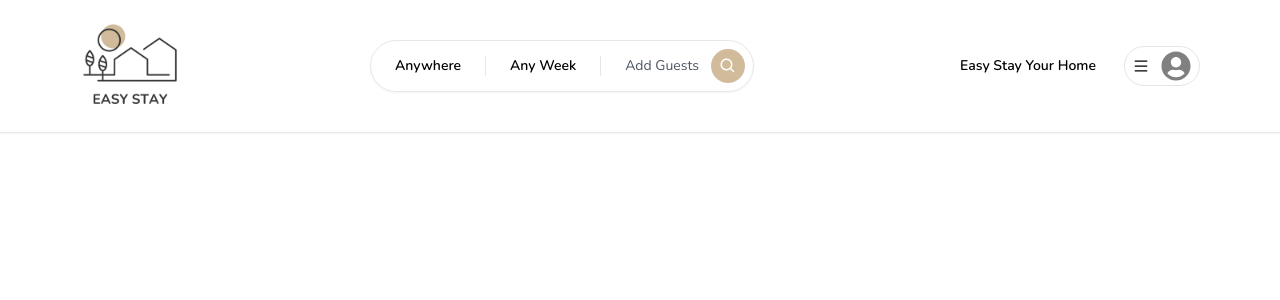
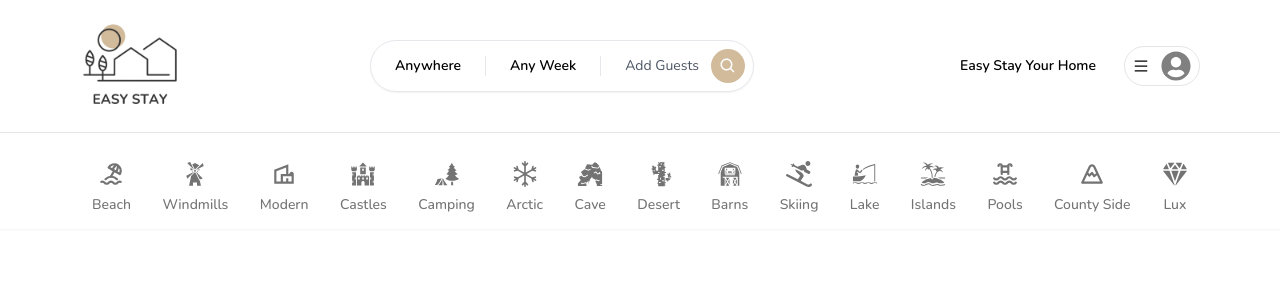
Before and after one commit to anurag12sharma/EasyStay-Online-Accomodation-Booking-System, a Next.js app in the folder easy-stay/: page / in a window 1280 px wide. Shown: the top 300 px of the page. Built offline with nearby package versions, Linux system fonts and the light colour scheme; no server answers.

Commit message:
added the category ui

```diff
--- /dev/null
+++ b/easy-stay/app/components/CategoryBox.tsx
@@ -0,0 +1,71 @@
+'use client';
+
+import {useRouter, useSearchParams } from 'next/navigation';
+import React, { useCallback } from 'react'
+import { IconType } from 'react-icons';
+import qs from 'query-string';
+
+interface CategoryBoxProps{
+    icon: IconType
+    label: string;
+    selected?: boolean;
+}
+
+const CategoryBox:React.FC<CategoryBoxProps> = ({
+    icon: Icon,
+    label,
+    selected
+}) => {
+    const router = useRouter();
+    const params = useSearchParams();
+
+    const handleClick = useCallback(()=>{
+        let currentQuery= {};
+
+        if (params){
+            currentQuery = qs.parse(params.toString());
+        }
+
+        const updatedQuery: any = {
+            ...currentQuery,
+            category: label
+        }
+
+        if(params?.get('category')===label){
+            delete updatedQuery.category;
+        }
+
+        const url = qs.stringifyUrl({
+            url: '/',
+            query: updatedQuery
+        }, {skipNull: true});
+
+        router.push(url);
+    },[label, params, router])
+  return (
+    <div
+        onClick={handleClick}
+        className={`
+        flex
+        flex-col
+        items-center
+        justify-center
+        gap-2
+        p-3
+        border-b-2
+        hover:text-neutral-800
+        transition
+        cursor-pointer
+        ${selected?'border-b-neutral-800':'border-transparent'}
+        ${selected?'text-neutral-800':'text-neutral-500'}
+        `}
+    >
+        <Icon size={26}/>
+        <div className='font-medium text-sm'>
+            {label}
+        </div>
+    </div>
+  );
+}
+
+export default CategoryBox;
--- a/easy-stay/app/components/modals/LoginModal.tsx
+++ b/easy-stay/app/components/modals/LoginModal.tsx
@@ -28,8 +28,8 @@
     formState: { errors },
   } = useForm<FieldValues>({
     defaultValues: {
-      email: "",
-      password: "",
+      email: '',
+      password: '',
     },
   });
 
--- /dev/null
+++ b/easy-stay/app/components/navbar/Categories.tsx
@@ -0,0 +1,126 @@
+'use client';
+import React from 'react'
+import Container from '../Container';
+import { TbBeach, TbMountain, TbPool } from 'react-icons/tb';
+import { GiBarn, GiBoatFishing, GiCactus, GiCastle, GiCaveEntrance, GiForestCamp, GiIsland, GiWindmill } from 'react-icons/gi';
+import { MdOutlineVilla } from 'react-icons/md';
+import CategoryBox from '../CategoryBox';
+import { usePathname, useSearchParams } from 'next/navigation';
+import { BsSnow } from 'react-icons/bs';
+import { FaSkiing } from 'react-icons/fa';
+import { IoDiamond } from 'react-icons/io5';
+
+export const categories = [
+    {
+        label: 'Beach',
+        icon: TbBeach,
+        description: 'This property is close to the beach!'
+    },
+    {
+        label: 'Windmills',
+        icon: GiWindmill,
+        description: 'This property has windmills!'
+    },
+    {
+        label: 'Modern',
+        icon: MdOutlineVilla,
+        description: 'This property is modern!'
+    },
+    {
+        label: 'Castles',
+        icon: GiCastle,
+        description: 'This property is in a castle!'
+    },
+    {
+        label: 'Camping',
+        icon: GiForestCamp,
+        description: 'This property has camping activities!'
+    },
+    {
+        label: 'Arctic',
+        icon: BsSnow,
+        description: 'This property has snow!'
+    },
+    {
+        label: 'Cave',
+        icon: GiCaveEntrance,
+        description: 'This property is in a cave!'
+    },
+    {
+        label: 'Desert',
+        icon: GiCactus,
+        description: 'This property is in the desert!'
+    },
+    {
+        label: 'Barns',
+        icon: GiBarn,
+        description: 'This property is in the barn!'
+    },
+    {
+        label: 'Skiing',
+        icon: FaSkiing,
+        description: 'This property has skiing activities!'
+    },
+    {
+        label: 'Lake',
+        icon: GiBoatFishing,
+        description: 'This property is close to a lake!'
+    },
+    {
+        label: 'Islands',
+        icon: GiIsland,
+        description: 'This property is on a island!'
+    },
+    {
+        label: 'Pools',
+        icon: TbPool,
+        description: 'This property has a pool!'
+    },
+    {
+        label: 'County Side',
+        icon: TbMountain,
+        description: 'This property is in the countryside!'
+    },
+    {
+        label: 'Lux',
+        icon: IoDiamond,
+        description: 'This property is luxurious!'
+    }
+]
+
+const Categories = () => {
+    const params = useSearchParams();
+    const category = params?.get('category');
+    const pathname = usePathname();
+
+    const isMainPage = pathname === '/';
+
+    if (!isMainPage){
+        return null;
+    }
+  return (
+    <Container>
+        <div
+            className='
+                pt-4
+                flex
+                flex-row
+                items-center
+                justify-between
+                overflow-x-auto
+            '
+        >
+            {categories.map((item)=>(
+                <CategoryBox
+                    key={item.label}
+                    label={item.label}
+                    selected={category === item.label}
+                    icon={item.icon}
+                />
+            ))}
+        </div>
+    </Container>
+  );
+}
+
+export default Categories;
--- a/easy-stay/app/components/navbar/Logo.tsx
+++ b/easy-stay/app/components/navbar/Logo.tsx
@@ -7,6 +7,7 @@
 
     return(
         <Image
+            onClick={()=>router.push('/')}
             alt="Logo"
             className="hidden md:block cursor-pointer"
             height="100"
--- a/easy-stay/app/components/navbar/Navbar.tsx
+++ b/easy-stay/app/components/navbar/Navbar.tsx
@@ -6,6 +6,7 @@
 import Search from './Search';
 import UserMenu from './UserMenu';
 import { SafeUser } from '@/app/types';
+import Categories from './Categories';
 
 interface NavbarProps {
   currentUser?: SafeUser | null;
@@ -32,6 +33,7 @@
                 </div>
             </Container >
         </div>
+        <Categories/>
     </div>
   )
 }
--- a/easy-stay/app/components/navbar/UserMenu.tsx
+++ b/easy-stay/app/components/navbar/UserMenu.tsx
@@ -21,9 +21,6 @@
   const toggleOpen = useCallback(() => {
     setIsOpen((value) => !value);
   }, []);
-
-  console.log("Hello");
-  console.log(currentUser)
   return (
     <div className="relative">
       <div className="flex flex-row items-center gap-3">
--- /dev/null
+++ b/package.json
@@ -0,0 +1,5 @@
+{
+  "dependencies": {
+    "query-string": "^9.1.0"
+  }
+}
```
Also changed, not shown: 1 other file (tests, documents, lock files or other folders).
